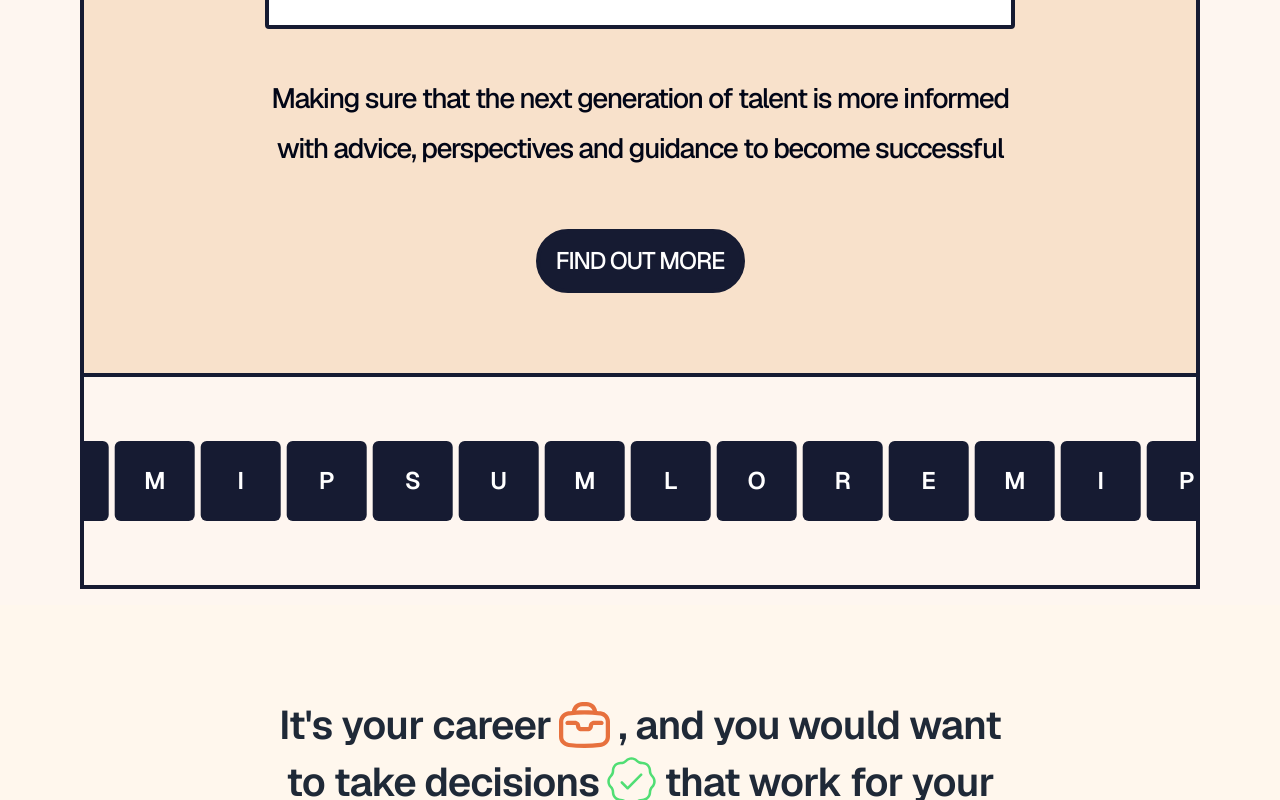
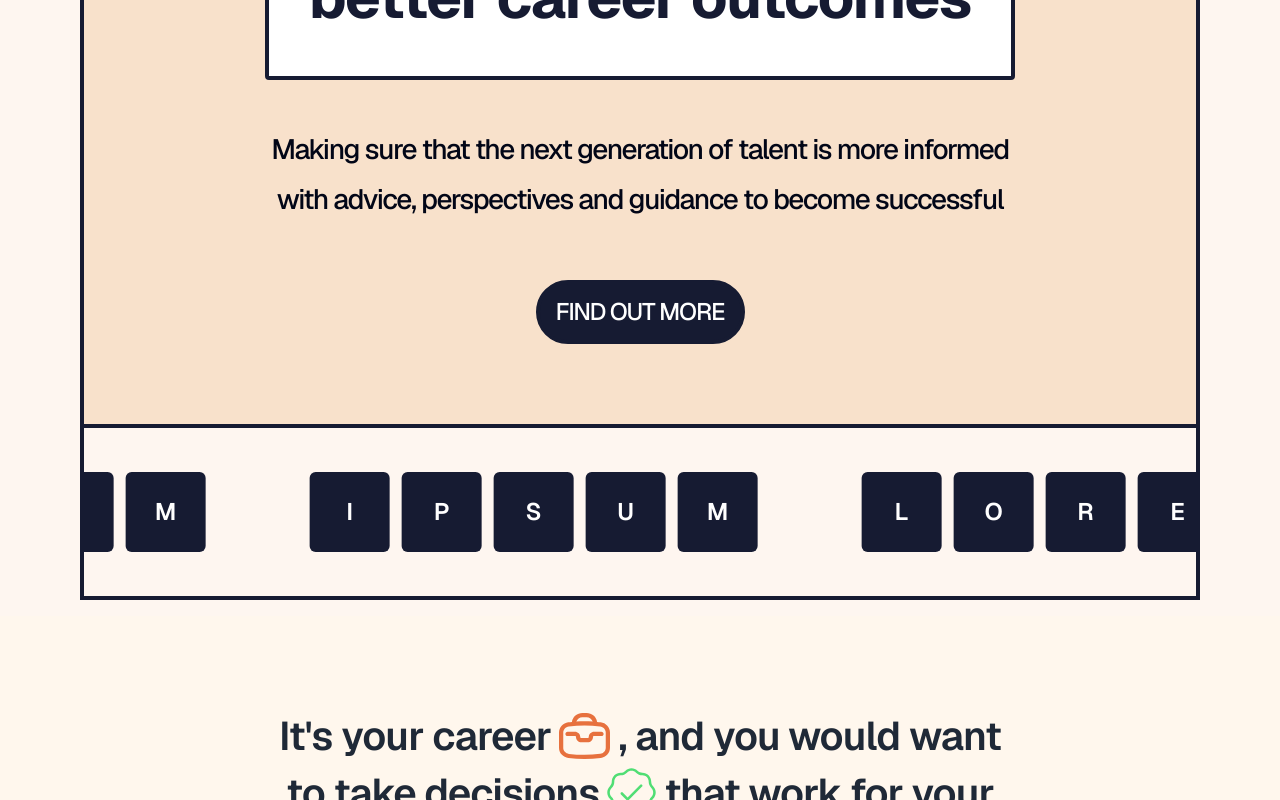
Before and after one commit to adityyaa-10/careersense-landing, a Next.js app: page /conceptcapers in a window 1280 px wide. Shown: the part 968-1768 px from the top of the page. Built offline with nearby package versions, Linux system fonts and the light colour scheme.

Commit message:
responsiveness tweaks

```diff
--- a/src/app/conceptcapers/EachCharacter.jsx
+++ b/src/app/conceptcapers/EachCharacter.jsx
@@ -1,11 +1,17 @@
-const EachCharacter = ({ char, bgColor }) => {
+const EachCharacter = ({ char, hover }) => {
+    let bgColorClass = `bg-[#161B32] ${hover}`;
+
+    if (char === '') {
+        bgColorClass = "";
+    }
+
     return (
-        <div className="flex justify-center">
-            <div className={`w-14 h-14 md:w-20 md:h-20 bg-[#161B32] hover:bg-[#9BD5F5] text-white rounded-md flex justify-center items-center`}>
+        <div className="flex justify-center ml-3 cursor-pointer">
+            <div className={`w-14 h-14 md:w-20 md:h-20 ${bgColorClass} text-white rounded-md flex justify-center items-center`}>
                 <p className="text-2xl font-semibold leading-8">{char}</p>
             </div>
         </div>
     )
 }
 
-export default EachCharacter
+export default EachCharacter;
--- a/src/app/conceptcapers/LoremSlider.jsx
+++ b/src/app/conceptcapers/LoremSlider.jsx
@@ -3,173 +3,92 @@ import Slider from "react-slick";
 import "slick-carousel/slick/slick.css";
 import "slick-carousel/slick/slick-theme.css";
 import EachCharacter from "./EachCharacter";
-import Image from "next/image";
 const LoremSlider = () => {
     const settings = {
-        slidesToShow: 15,
-        slidesToScroll: 1,
         infinite: true,
         autoplay: true,
         speed: 2100,
         autoplaySpeed: 0,
         cssEase: 'linear',
         arrows: false,
-        responsive: [
-            {
-                breakpoint: 1400,
-                settings: {
-                    slidesToShow: 14,
-                    slidesToScroll: 1,
-                    infinite: true,
-                    dots: false
-                }
-            },
-            {
-                breakpoint: 1300,
-                settings: {
-                    slidesToShow: 13,
-                    slidesToScroll: 1,
-                    infinite: true,
-                    dots: false
-                }
-            },
-            {
-                breakpoint: 1200,
-                settings: {
-                    slidesToShow: 12,
-                    slidesToScroll: 1,
-                    infinite: true,
-                    dots: false
-                }
-            },
-            {
-                breakpoint: 1100,
-                settings: {
-                    slidesToShow: 10,
-                    slidesToScroll: 1,
-                    infinite: true,
-                    dots: false
-                }
-            },
-            {
-                breakpoint: 1000,
-                settings: {
-                    slidesToShow: 10,
-                    slidesToScroll: 1,
-                    infinite: true,
-                    dots: false
-                }
-            },
-            {
-                breakpoint: 900,
-                settings: {
-                    slidesToShow: 9,
-                    slidesToScroll: 1,
-                    infinite: true,
-                    dots: false
-                }
-            },
-            {
-                breakpoint: 800,
-                settings: {
-                    slidesToShow: 8,
-                    slidesToScroll: 1,
-                    infinite: true,
-                    dots: false
-                }
-            },
-            {
-                breakpoint: 700,
-                settings: {
-                    slidesToShow: 7,
-                    slidesToScroll: 1,
-                    infinite: true,
-                    dots: false
-                }
-            },
-            {
-                breakpoint: 600,
-                settings: {
-                    slidesToShow: 6,
-                    slidesToScroll: 1,
-                    infinite: true,
-                    dots: false
-                }
-            },
-            {
-                breakpoint: 400,
-                settings: {
-                    slidesToShow: 4,
-                    slidesToScroll: 1,
-                    infinite: true,
-                    dots: false
-                }
-            },
-        ]
+        variableWidth: true,
+        pauseOnHover: false,
     };
     return (
-        <div className="mb-4 py-16 border-4 border-[#161B32] border-t-0 ">
+        <div className="mb-4 py-11 border-4 border-[#161B32] border-t-0 ">
             <div className="slider-container flex-wrap">
                 <Slider {...settings}>
                     <div>
-                        <EachCharacter char="L" bgColor={'bg-[#9BD5F5]'} />
+                        <EachCharacter char="L" hover={'hover:bg-[#9BD5F5]'} />
                     </div>
                     <div>
-                        <EachCharacter char="O" bgColor={'bg-[#9BD5F5]'} />
+                        <EachCharacter char="O" hover={'hover:bg-[#ff6680]'} />
                     </div>
                     <div>
-                        <EachCharacter char="R" bgColor={'bg-[#9BD5F5]'} />
+                        <EachCharacter char="R" hover={'hover:bg-[#7cff66]'} />
                     </div>
                     <div>
-                        <EachCharacter char="E" bgColor={'bg-[#9BD5F5]'} />
+                        <EachCharacter char="E" hover={'hover:bg-[#ae47b3]'} />
                     </div>
                     <div>
-                        <EachCharacter char="M" bgColor={'bg-[#9BD5F5]'} />
+                        <EachCharacter char="M" hover={'hover:bg-[#fff566]'} />
                     </div>
                     <div>
-                        <EachCharacter char="I" bgColor={'bg-[#9BD5F5]'} />
+                        <EachCharacter char="" />
                     </div>
                     <div>
-                        <EachCharacter char="P" />
+                        <EachCharacter char="I" hover={'hover:bg-[#8c61ff]'} />
                     </div>
                     <div>
-                        <EachCharacter char="S" />
+                        <EachCharacter char="P" hover={'hover:bg-[#f75d59]'} />
                     </div>
                     <div>
-                        <EachCharacter char="U" />
+                        <EachCharacter char="S" hover={'hover:bg-[#ffb0ad]'} />
                     </div>
                     <div>
-                        <EachCharacter char="M" />
+                        <EachCharacter char="U" hover={'hover:bg-[#f79a59]'} />
                     </div>
                     <div>
-                        <EachCharacter char="L" />
+                        <EachCharacter char="M" hover={'hover:bg-[#072448]'} />
                     </div>
                     <div>
-                        <EachCharacter char="O" />
+                        <EachCharacter char="" />
                     </div>
                     <div>
-                        <EachCharacter char="R" />
+                        <EachCharacter char="L" hover={'hover:bg-[#9BD5F5]'} />
                     </div>
                     <div>
-                        <EachCharacter char="E" />
+                        <EachCharacter char="O" hover={'hover:bg-[#ff6680]'} />
                     </div>
                     <div>
-                        <EachCharacter char="M" />
+                        <EachCharacter char="R" hover={'hover:bg-[#7cff66]'} />
                     </div>
                     <div>
-                        <EachCharacter char="I" />
+                        <EachCharacter char="E" hover={'hover:bg-[#ae47b3]'} />
                     </div>
                     <div>
-                        <EachCharacter char="P" />
+                        <EachCharacter char="M" hover={'hover:bg-[#fff566]'} />
                     </div>
                     <div>
-                        <EachCharacter char="S" />
+                        <EachCharacter char="" />
                     </div>
                     <div>
-                        <EachCharacter char="U" />
+                        <EachCharacter char="I" hover={'hover:bg-[#8c61ff]'} />
                     </div>
                     <div>
-                        <EachCharacter char="M" />
+                        <EachCharacter char="P" hover={'hover:bg-[#f75d59]'} />
+                    </div>
+                    <div>
+                        <EachCharacter char="S" hover={'hover:bg-[#ffb0ad]'} />
+                    </div>
+                    <div>
+                        <EachCharacter char="U" hover={'hover:bg-[#f79a59]'} />
+                    </div>
+                    <div>
+                        <EachCharacter char="M" hover={'hover:bg-[#072448]'} />
+                    </div>
+                    <div>
+                        <EachCharacter char="" />
                     </div>
                 </Slider>
             </div>
--- a/src/app/conceptcapers/Slider.jsx
+++ b/src/app/conceptcapers/Slider.jsx
@@ -7,32 +7,31 @@ import SingleCard from "./SingleCard";
 
 function CardSlider() {
     var settings = {
-        // className: "center",
+        variableWidth: true,
         centerMode: true,
         dots: false,
         arrows: false,
         infinite: true,
         speed: 5000,
-        slidesToShow: 2,
-        slidesToScroll: 1,
         initialSlide: 0,
         autoplay: true,
         speed: 1500,
         autoplaySpeed: 1200,
+        pauseOnHover: false,
     };
     return (
         <div className="slider-container">
             <Slider {...settings}>
-                <div>
+                <div className="mr-4">
                     <img src="/Card1.png" />
                 </div>
-                <div>
+                <div className="mr-4">
                     <img src="/Card1.png" />
                 </div>
-                <div>
+                <div className="mr-4">
                     <img src="/Card1.png" />
                 </div>
-                <div>
+                <div className="mr-4">
                     <img src="/Card1.png" />
                 </div>
 
```
